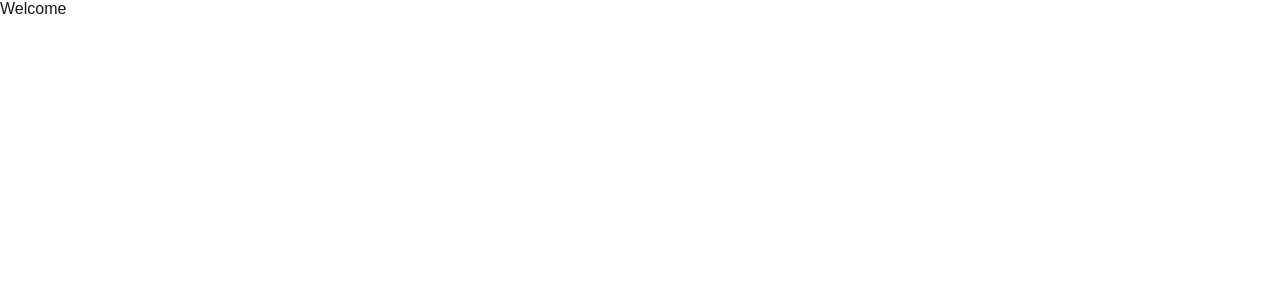
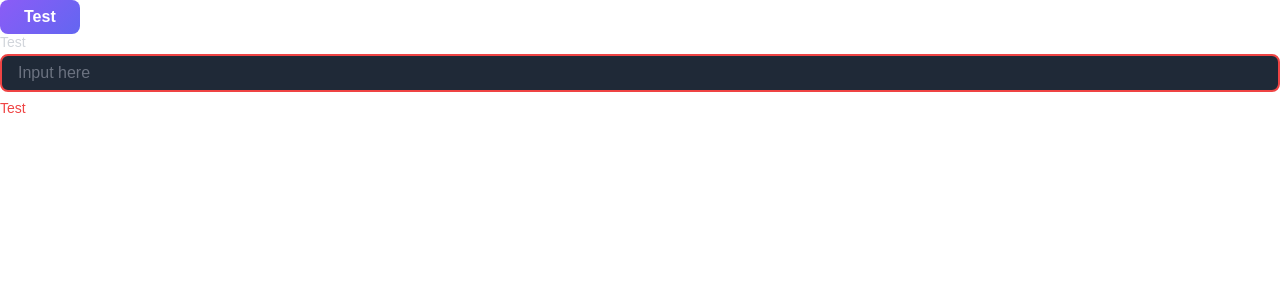
Before and after one commit to rofiakmaluddin25/anime-dex, a Next.js app: page / in a window 1280 px wide. Shown: the top 300 px of the page. Built offline with nearby package versions, Linux system fonts and the light colour scheme.

Commit message:
feat(component): add button and input component and setup settings.json

```diff
--- a/src/app/page.tsx
+++ b/src/app/page.tsx
@@ -1,3 +1,10 @@
+import { Button, Input } from '@/components/ui';
+
 export default function Home() {
-  return 'Welcome';
+  return (
+    <>
+      <Button>Test</Button>
+      <Input label="Test" error="Test" fullWidth placeholder="Input here" />
+    </>
+  );
 }
--- /dev/null
+++ b/src/components/ui/Button.tsx
@@ -0,0 +1,125 @@
+'use client';
+
+import styled, { css } from 'styled-components';
+
+interface ButtonProps extends React.ButtonHTMLAttributes<HTMLButtonElement> {
+  variant?: 'primary' | 'secondary' | 'outline' | 'ghost';
+  size?: 'sm' | 'md' | 'lg';
+  fullWidth?: boolean;
+}
+
+const getVariantStyles = (variant: ButtonProps['variant']) => {
+  switch (variant) {
+    case 'primary':
+      return css`
+        background: linear-gradient(135deg, #8b5cf6 0%, #6366f1 100%);
+        color: white;
+        border: none;
+
+        &:hover:not(:disabled) {
+          background: linear-gradient(135deg, #7c3aed 0%, #4f46e5 100%);
+          transform: translateY(-2px);
+          box-shadow: 0 8px 16px rgba(139, 92, 246, 0.3);
+        }
+      `;
+    case 'secondary':
+      return css`
+        background: ${(props) => props.theme.colors.gray[700]};
+        color: white;
+        border: none;
+
+        &:hover:not(:disabled) {
+          background: ${(props) => props.theme.colors.gray[600]};
+        }
+      `;
+    case 'outline':
+      return css`
+        background: transparent;
+        color: #8b5cf6;
+        border: 2px solid #8b5cf6;
+
+        &:hover:not(:disabled) {
+          background: rgba(139, 92, 246, 0.1);
+        }
+      `;
+    case 'ghost':
+      return css`
+        background: transparent;
+        color: ${(props) => props.theme.colors.gray[300]};
+        border: none;
+
+        &:hover:not(:disabled) {
+          background: ${(props) => props.theme.colors.gray[800]};
+        }
+      `;
+    default:
+      return '';
+  }
+};
+
+const getSizeStyles = (size: ButtonProps['size']) => {
+  switch (size) {
+    case 'sm':
+      return css`
+        padding: ${(props) => props.theme.spacing.sm}
+          ${(props) => props.theme.spacing.md};
+        font-size: ${(props) => props.theme.fontSize.sm};
+      `;
+    case 'lg':
+      return css`
+        padding: ${(props) => props.theme.spacing.md}
+          ${(props) => props.theme.spacing.xl};
+        font-size: ${(props) => props.theme.fontSize.lg};
+      `;
+    default:
+      return css`
+        padding: ${(props) => props.theme.spacing.sm}
+          ${(props) => props.theme.spacing.lg};
+        font-size: ${(props) => props.theme.fontSize.base};
+      `;
+  }
+};
+
+const StyledButton = styled.button<{
+  $variant?: ButtonProps['variant'];
+  $size?: ButtonProps['size'];
+  $fullWidth?: boolean;
+}>`
+  display: inline-flex;
+  align-items: center;
+  justify-content: center;
+  gap: ${(props) => props.theme.spacing.sm};
+  border-radius: ${(props) => props.theme.borderRadius.lg};
+  font-weight: ${(props) => props.theme.fontWeight.semibold};
+  cursor: pointer;
+  transition: all ${(props) => props.theme.transitions.base};
+  white-space: nowrap;
+  width: ${(props) => (props.$fullWidth ? '100%' : 'auto')};
+
+  ${(props) => getVariantStyles(props.$variant || 'primary')}
+  ${(props) => getSizeStyles(props.$size || 'md')}
+
+  &:disabled {
+    opacity: 0.5;
+    cursor: not-allowed;
+  }
+
+  &:focus-visible {
+    outline: 2px solid #8b5cf6;
+    outline-offset: 2px;
+  }
+`;
+
+export default function Button({
+  children,
+  variant = 'primary',
+  size = 'md',
+  fullWidth = false,
+  ...props
+}: ButtonProps) {
+  return (
+    <StyledButton $variant={variant} $size={size} $fullWidth={fullWidth} {...props}>
+      {children}
+    </StyledButton>
+  );
+}
--- /dev/null
+++ b/src/components/ui/Input.tsx
@@ -0,0 +1,107 @@
+'use client';
+
+import styled from 'styled-components';
+import { forwardRef } from 'react';
+
+interface InputProps extends React.InputHTMLAttributes<HTMLInputElement> {
+  label?: string;
+  error?: string;
+  icon?: React.ReactNode;
+  fullWidth?: boolean;
+}
+
+const InputWrapper = styled.div<{ $fullWidth?: boolean }>`
+  display: flex;
+  flex-direction: column;
+  gap: ${(props) => props.theme.spacing.xs};
+  width: ${(props) => (props.$fullWidth ? '100%' : 'auto')};
+`;
+
+const Label = styled.label`
+  font-size: ${(props) => props.theme.fontSize.sm};
+  font-weight: ${(props) => props.theme.fontWeight.medium};
+  color: ${(props) => props.theme.colors.gray[300]};
+`;
+
+const InputContainer = styled.div`
+  position: relative;
+  display: flex;
+  align-items: center;
+`;
+
+const IconWrapper = styled.div`
+  position: absolute;
+  left: ${(props) => props.theme.spacing.md};
+  display: flex;
+  align-items: center;
+  color: ${(props) => props.theme.colors.gray[400]};
+  pointer-events: none;
+`;
+
+const StyledInput = styled.input<{ $hasIcon?: boolean; $hasError?: boolean }>`
+  width: 100%;
+  padding: ${(props) => props.theme.spacing.sm} ${(props) => props.theme.spacing.md};
+  padding-left: ${(props) =>
+    props.$hasIcon ? props.theme.spacing['3xl'] : props.theme.spacing.md};
+  background: ${(props) => props.theme.colors.gray[800]};
+  border: 2px solid
+    ${(props) =>
+      props.$hasError ? props.theme.colors.danger : props.theme.colors.gray[700]};
+  border-radius: ${(props) => props.theme.borderRadius.lg};
+  color: ${(props) => props.theme.colors.white};
+  font-size: ${(props) => props.theme.fontSize.base};
+  transition: all ${(props) => props.theme.transitions.base};
+
+  &::placeholder {
+    color: ${(props) => props.theme.colors.gray[500]};
+  }
+
+  &:focus {
+    outline: none;
+    border-color: ${(props) =>
+      props.$hasError ? props.theme.colors.danger : '#8b5cf6'};
+    background: ${(props) => props.theme.colors.gray[700]};
+    box-shadow: 0 0 0 3px
+      ${(props) =>
+        props.$hasError ? 'rgba(239, 68, 68, 0.1)' : 'rgba(139, 92, 246, 0.1)'};
+  }
+
+  &:disabled {
+    opacity: 0.5;
+    cursor: not-allowed;
+  }
+
+  &:hover:not(:disabled):not(:focus) {
+    border-color: ${(props) => props.theme.colors.gray[600]};
+  }
+`;
+
+const ErrorText = styled.span`
+  font-size: ${(props) => props.theme.fontSize.sm};
+  color: ${(props) => props.theme.colors.danger};
+  margin-top: ${(props) => props.theme.spacing.xs};
+`;
+
+const Input = forwardRef<HTMLInputElement, InputProps>(
+  ({ label, error, icon, fullWidth = false, ...props }, ref) => {
+    return (
+      <InputWrapper $fullWidth={fullWidth}>
+        {label && <Label>{label}</Label>}
+        <InputContainer>
+          {icon && <IconWrapper>{icon}</IconWrapper>}
+          <StyledInput
+            ref={ref}
+            $hasIcon={!!icon}
+            $hasError={!!error}
+            {...props}
+          />
+        </InputContainer>
+        {error && <ErrorText>{error}</ErrorText>}
+      </InputWrapper>
+    );
+  }
+);
+
+Input.displayName = 'Input';
+
+export default Input;
--- /dev/null
+++ b/src/components/ui/index.ts
@@ -0,0 +1,2 @@
+export { default as Button } from './Button';
+export { default as Input } from './Input';
--- a/src/lib/registry.tsx
+++ b/src/lib/registry.tsx
@@ -2,7 +2,8 @@
 
 import React, { useState } from 'react';
 import { useServerInsertedHTML } from 'next/navigation';
-import { ServerStyleSheet, StyleSheetManager } from 'styled-components';
+import { ServerStyleSheet, StyleSheetManager, ThemeProvider } from 'styled-components';
+import { theme } from '@/styles/theme';
 
 export default function StyledComponentsRegistry({
   children,
@@ -17,11 +18,11 @@ export default function StyledComponentsRegistry({
     return <>{styles}</>;
   });
 
-  if (typeof window !== 'undefined') return <>{children}</>;
+  if (typeof window !== 'undefined') return <ThemeProvider theme={theme}>{children}</ThemeProvider>;
 
   return (
     <StyleSheetManager sheet={styledComponentsStyleSheet.instance}>
-      {children}
+      <ThemeProvider theme={theme}>{children}</ThemeProvider>
     </StyleSheetManager>
   );
 }
```
Also changed, not shown: tsconfig.json (+12 -4 lines).
